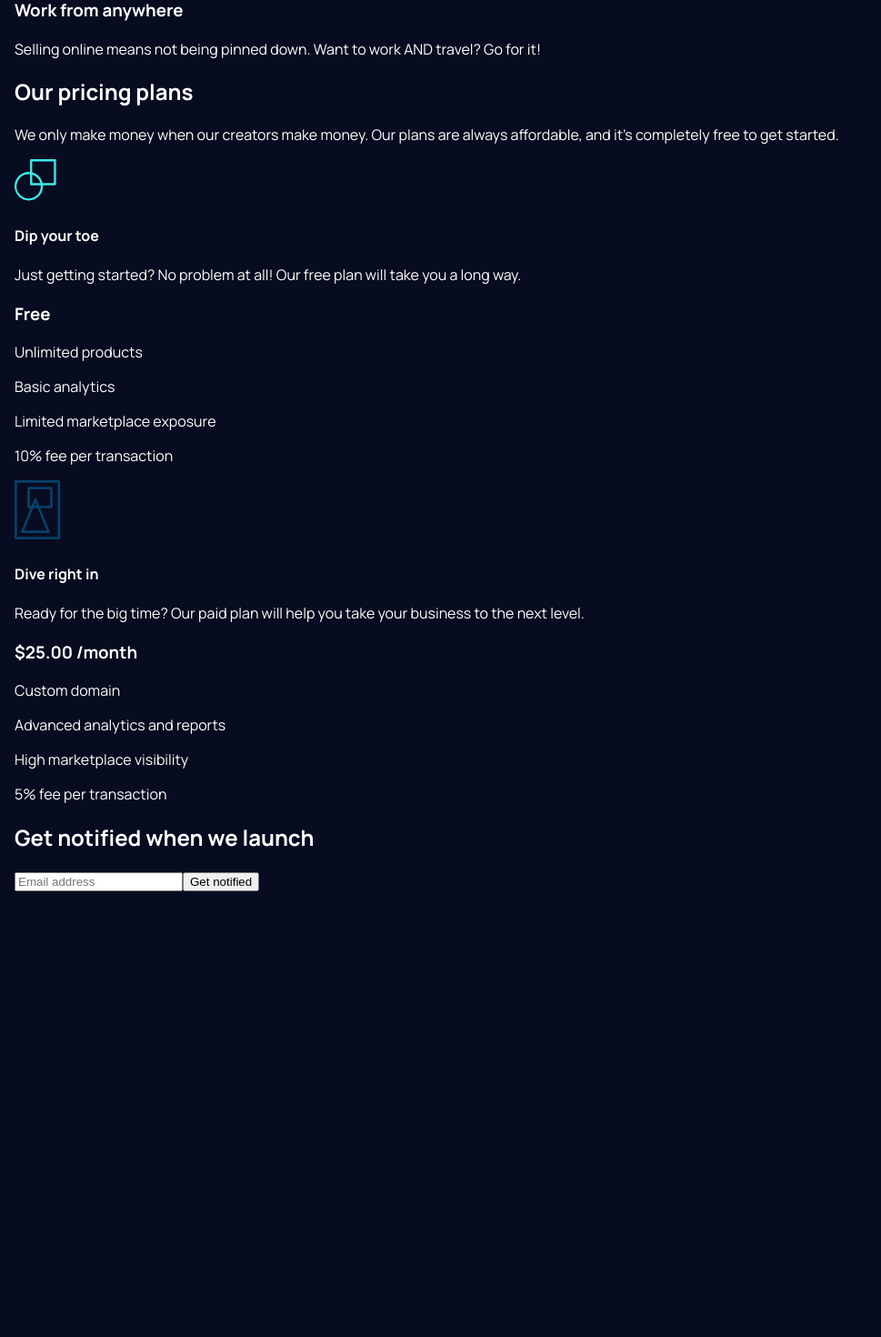
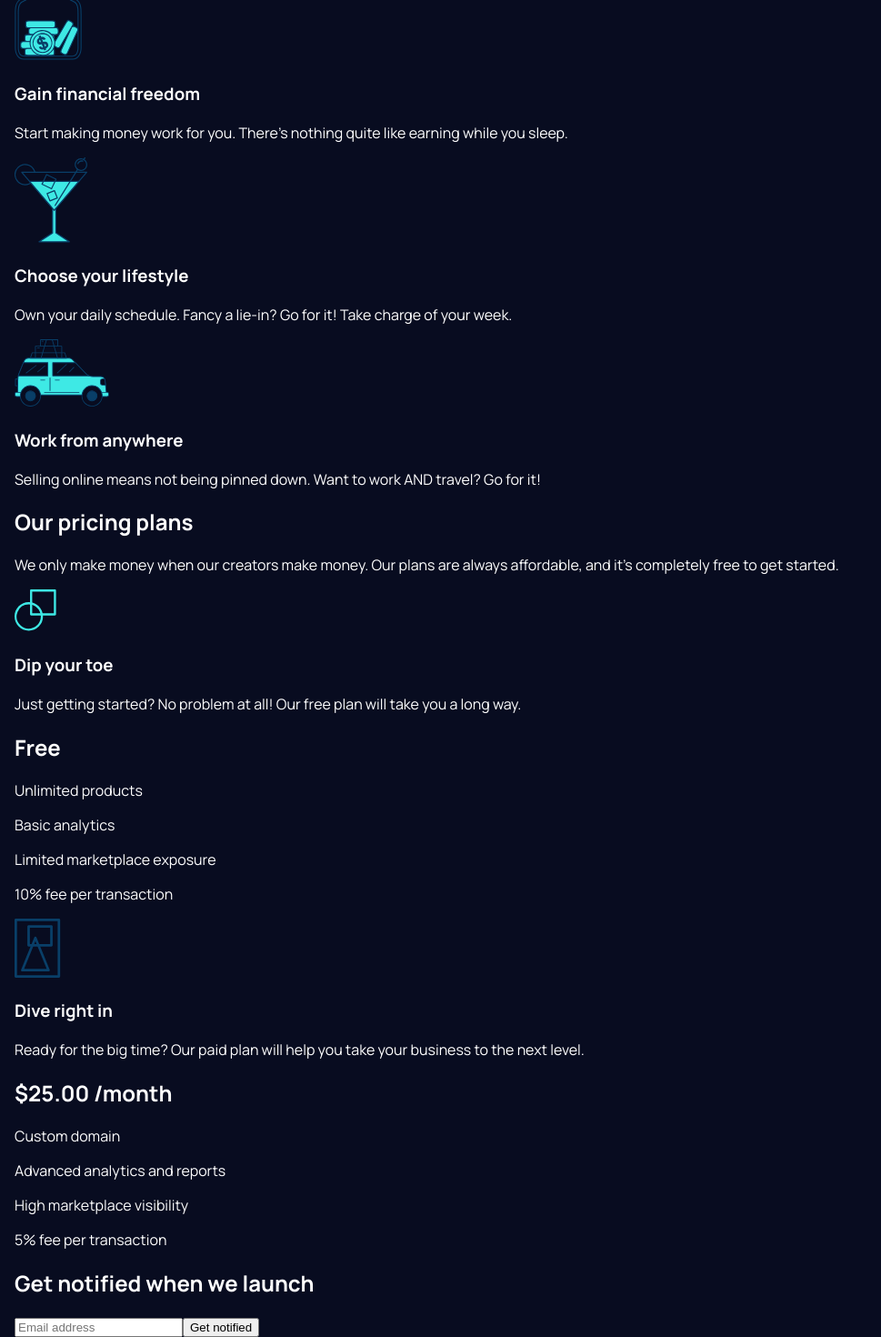
Before and after one commit to salymk/react-maker-pre-launch-landing-page, a React (Create React App) app: page / in a window 1280 px wide. Shown: the part 906-2376 px from the top of the page at 91% size, without its empty margins (0-969 px from the left). Before the commit the page ends 1886 px from the top, so only its background shows below. Built offline with nearby package versions, Linux system fonts and the light colour scheme.

Commit message:
refactor: change h3 to h2 and h4 to h3

```diff
--- a/src/App.js
+++ b/src/App.js
@@ -1,4 +1,5 @@
 import './App.scss';
+import heroMobile from './assets/illustration-hero-mobile.png';
 
 function App() {
   return (
@@ -22,6 +23,7 @@ function App() {
       <main>
         <section className="hero">
           <div className="container">
+            <img className="hero-mobile" src={heroMobile} alt="hero mobile" />
             <h1> Get paid for the work you love to do.</h1>
             <p>
               The 9-5 grind is so last century. We believe in living life on
@@ -491,14 +493,14 @@ function App() {
                 </g>
               </svg>
               <div className="card-header">
-                <h4>Dip your toe</h4>
+                <h3>Dip your toe</h3>
                 <p>
                   Just getting started? No problem at all! Our free plan will
                   take you a long way.
                 </p>
               </div>
               <div className="card-content">
-                <h3>Free</h3>
+                <h2>Free</h2>
                 <div className="price-features">
                   <p>Unlimited products</p>
                   <p>Basic analytics</p>
@@ -517,14 +519,14 @@ function App() {
                 </g>
               </svg>
               <div className="card-header">
-                <h4>Dive right in</h4>
+                <h3>Dive right in</h3>
                 <p>
                   Ready for the big time? Our paid plan will help you take your
                   business to the next level.
                 </p>
               </div>
               <div className="card-content">
-                <h3>$25.00 /month</h3>
+                <h2>$25.00 /month</h2>
                 <div className="price-features">
                   <p>Custom domain</p>
                   <p>Advanced analytics and reports</p>
```
